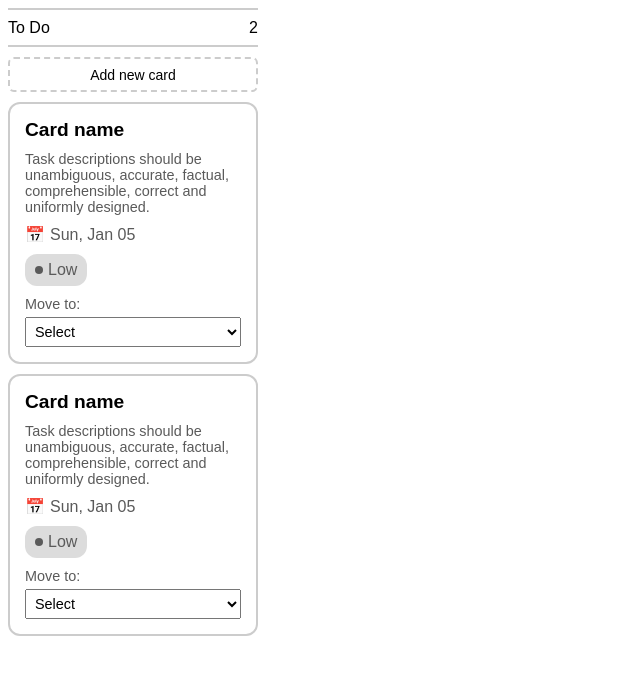
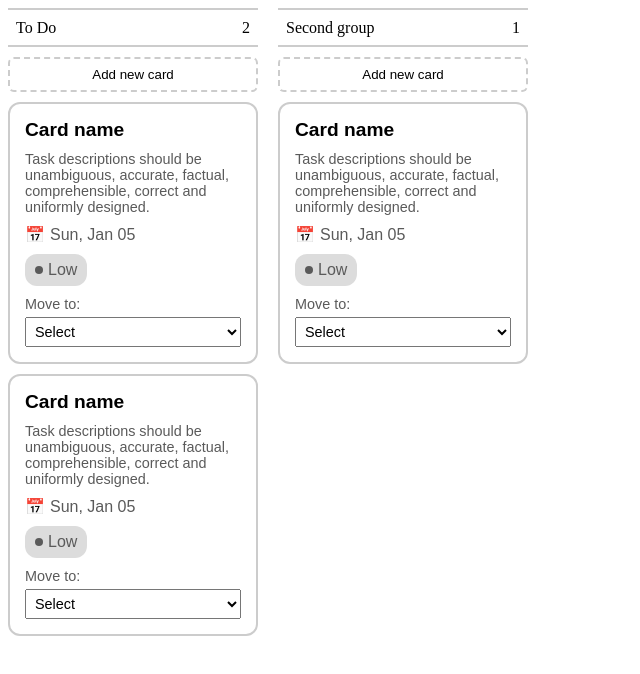
Before and after one commit to Fawa24/taskboard, a React app in the folder client/: page / in a window 1280 px wide. Shown: the top 674 px of the page, without its empty margins (0-640 px from the left). Built offline with nearby package versions, Linux system fonts and the light colour scheme; the HTML template or start-up script is replaced by a standard one.

Commit message:
Added taskboard component, moved some inline styles to styles.css

```diff
--- a/client/src/App.tsx
+++ b/client/src/App.tsx
@@ -1,33 +1,9 @@
 import React from "react"
-import { Priority } from "./Enums/Priority"
-import { TaskCardGroupVM } from "./Models/TaskCardGroupVM"
-import { TaskCardGroup } from "./Components/TaskCardGroup/TaskCardGroup"
+import { TaskBoard } from "./Components/TaskBoard/TaskBoard"
 
 function App() {
-
-  const cardGroup: TaskCardGroupVM = {
-    id: 1,
-    name: 'To Do',
-    tasks: [
-      {
-        id: 1,
-        name: 'Card name',
-        description: 'Task descriptions should be unambiguous, accurate, factual, comprehensible, correct and uniformly designed.',
-        date: new Date(),
-        priority: Priority.Low
-      },
-      {
-        id: 1,
-        name: 'Card name',
-        description: 'Task descriptions should be unambiguous, accurate, factual, comprehensible, correct and uniformly designed.',
-        date: new Date(),
-        priority: Priority.Low
-      }
-    ]
-  }
-
   return (
-    <TaskCardGroup group={cardGroup}/>
+    <TaskBoard />
   )
 }
 
--- /dev/null
+++ b/client/src/Components/TaskBoard/TaskBoard.tsx
@@ -0,0 +1,48 @@
+import React, { useState } from "react";
+import { TaskCardGroupVM } from "../../Models/TaskCardGroupVM";
+import { Priority } from "../../Enums/Priority";
+import { TaskCardGroup } from "../TaskCardGroup/TaskCardGroup";
+
+const taskGroups: TaskCardGroupVM[] = [
+  {
+    id: 1,
+    name: 'To Do',
+    tasks: [
+      {
+        id: 1,
+        name: 'Card name',
+        description: 'Task descriptions should be unambiguous, accurate, factual, comprehensible, correct and uniformly designed.',
+        date: new Date(),
+        priority: Priority.Low
+      },
+      {
+        id: 2,
+        name: 'Card name',
+        description: 'Task descriptions should be unambiguous, accurate, factual, comprehensible, correct and uniformly designed.',
+        date: new Date(),
+        priority: Priority.Low
+      }
+    ]
+  },
+  {
+    id: 2,
+    name: 'Second group',
+    tasks: [
+      {
+        id: 3,
+        name: 'Card name',
+        description: 'Task descriptions should be unambiguous, accurate, factual, comprehensible, correct and uniformly designed.',
+        date: new Date(),
+        priority: Priority.Low
+      }
+    ]
+  }
+]
+
+export function TaskBoard() {
+  const [groups, setGroups] = useState<TaskCardGroupVM[]>(taskGroups)
+
+  return <div className="taskboard">
+    {groups.map(group => <TaskCardGroup group={group} />)}
+  </div>
+}
--- a/client/src/Components/TaskCardGroup/TaskCardGroup.tsx
+++ b/client/src/Components/TaskCardGroup/TaskCardGroup.tsx
@@ -3,7 +3,6 @@ import { TaskCardGroupVM } from "../../Models/TaskCardGroupVM";
 import { TaskCard } from "../TaskCard/TaskCard";
 import { TaskCardVM } from "../../Models/TaskCardVM";
 import CreateCardModal from "./CreateCardModal";
-import { Priority } from "../../Enums/Priority";
 import { CreateNewTaskCardDTO } from "../../Models/CreateNewTaskCardDTO";
 
 export function TaskCardGroup({group}: {group: TaskCardGroupVM}) {
@@ -27,41 +26,26 @@ export function TaskCardGroup({group}: {group: TaskCardGroupVM}) {
     });
   };
 
-  return <div style={{
-      display: 'flex',
-      flexDirection: 'column',
-      justifyContent: 'space-between',
-      gap: '10px',
-      width: '250px',
-      fontFamily: 'Arial, sans-serif'
-    }}>
-    <div style={{
-      display: 'flex',
-      justifyContent: 'space-between',
-      alignItems: 'center',
-      height: '35px',
-      borderTop: '2px solid #ccc',
-      borderBottom: '2px solid #ccc'}}>
+  return(<div className="taskgroup-body">
+    <div className="taskgroup-header">
+      <div className="taskgroup-name">
         <span>{group.name}</span>
         <span>{group.tasks.length}</span>
       </div>
-    <button style={{
-      width: '250px',
-      height: '35px',
-      border: '2px dashed #ccc',
-      background: 'white',
-      borderRadius: '6px',
-      fontSize: '14px'}}
+      <button className="taskgroup-addbutton"
         onClick={() => handleOpenModal()}>
         Add new card
       </button>
+    </div>
+
+    <div className="card-container">
       {group.tasks.map(x =>
         <TaskCard card={x} />
       )}
       <CreateCardModal
       isOpen={isModalOpen}
       onClose={handleCloseModal}
-    onSave={handleSaveCard}
-    />
+      onSave={handleSaveCard}/>
     </div>
+  </div>);
 }
--- a/client/src/styles.css
+++ b/client/src/styles.css
@@ -106,3 +106,49 @@
   border-radius: 7px;
   background: #edecec;
 }
+
+.taskboard {
+  display: flex;
+  flex-direction: row;
+  gap: 20px;
+}
+
+.taskgroup-header {
+  display: flex;
+  flex-direction: column;
+  gap: 10px;
+}
+
+.taskgroup-name {
+  display: flex;
+  justify-content: space-between;
+  align-items: center;
+  height: 35px;
+  padding: 0px 8px;
+  border-top: 2px solid #ccc;
+  border-bottom: 2px solid #ccc;
+}
+
+.taskgroup-addbutton {
+  width: 250px;
+  height: 35px;
+  border: 2px dashed #ccc;
+  background: white;
+  border-radius: 6px;
+  font-size: '14px'
+}
+
+.taskgroup-body {
+  display: flex;
+  gap: 10px;
+  flex-direction: column;
+}
+
+.card-container {
+  display: flex;
+  flex-direction: column;
+  justify-content: space-between;
+  gap: 10px;
+  width: 250px;
+  font-family: Arial, sans-serif;
+}
```
Lines whose indentation alone changed are shown as unchanged.
